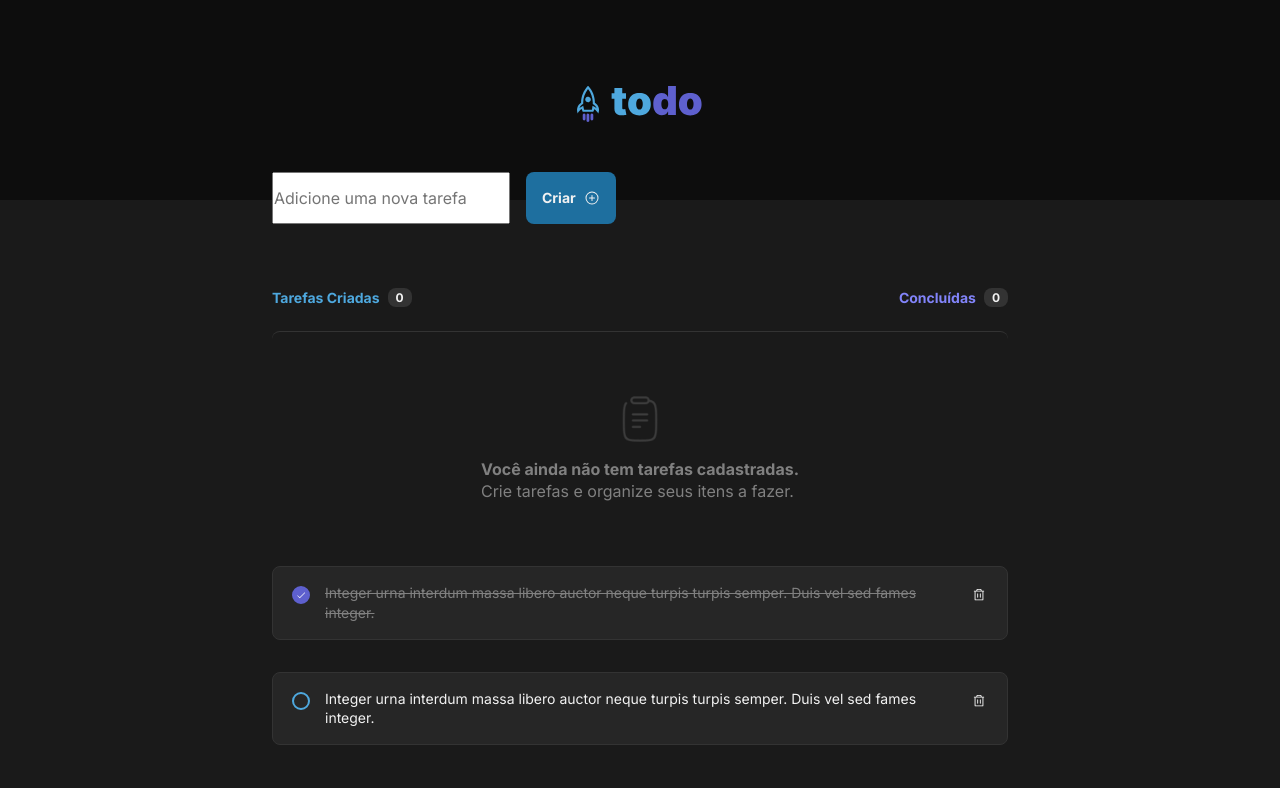
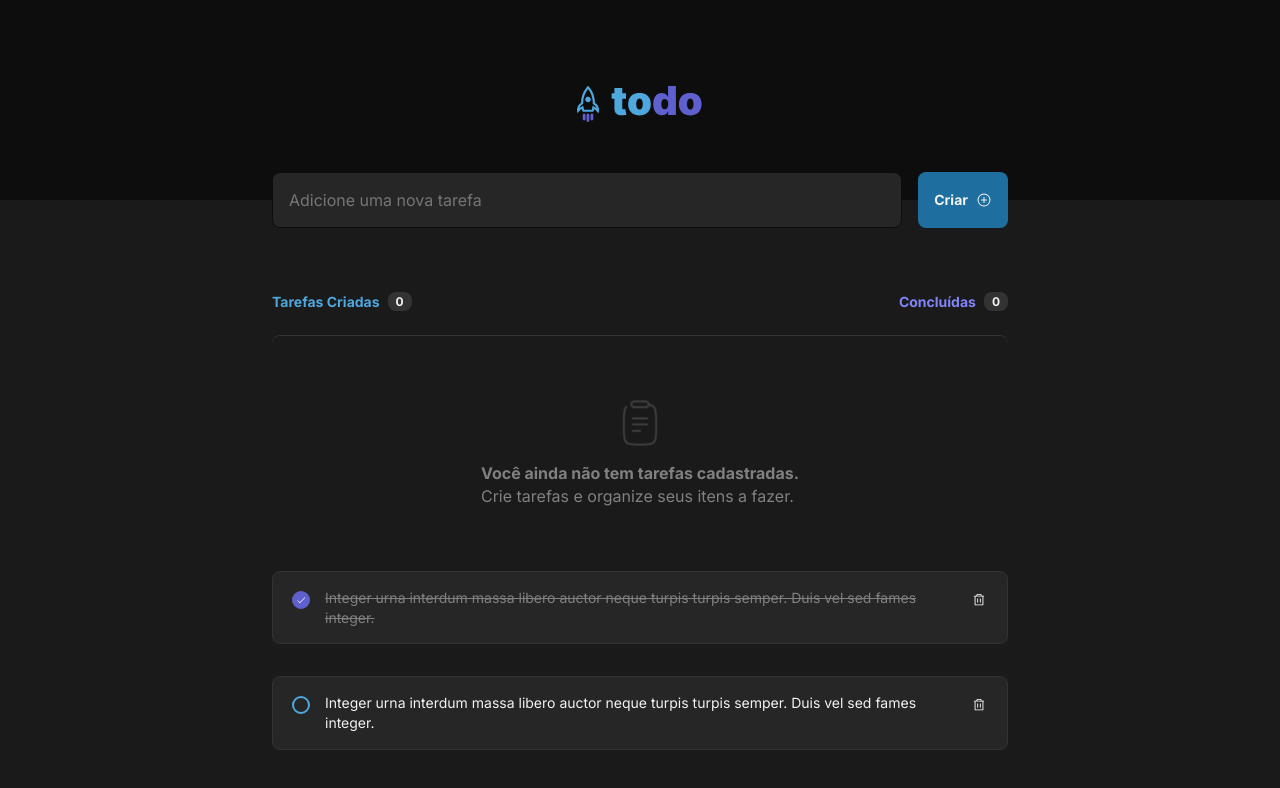
Before and after one commit to jhorranisbr/rs-ig-chl-01-todolist, a React (Vite) app: page / in a window 1280 px wide. Shown: the top 788 px of the page. Built offline with nearby package versions, Linux system fonts and the light colour scheme.

Commit message:
fix(input-component): fix styles

```diff
--- a/src/componets/Input.module.css
+++ b/src/componets/Input.module.css
@@ -1,4 +1,4 @@
-.content input {
+.inputText {
   width: 100%;
 
   padding: 1rem;
@@ -13,7 +13,7 @@
   border: 1px solid var(--gray-700);
 }
 
-.content input:focus {
+.inputText:focus {
   color: var(--gray-100);
   border-color: var(--purple-dark);
 }
--- a/src/componets/Input.tsx
+++ b/src/componets/Input.tsx
@@ -3,5 +3,5 @@ import { InputHTMLAttributes } from "react";
 import styles from "./Input.module.css";
 
 export function Input({ ...props }: InputHTMLAttributes<HTMLInputElement>) {
-  return <input className={styles.container} {...props} />;
+  return <input className={styles.inputText} {...props} />;
 }
```
